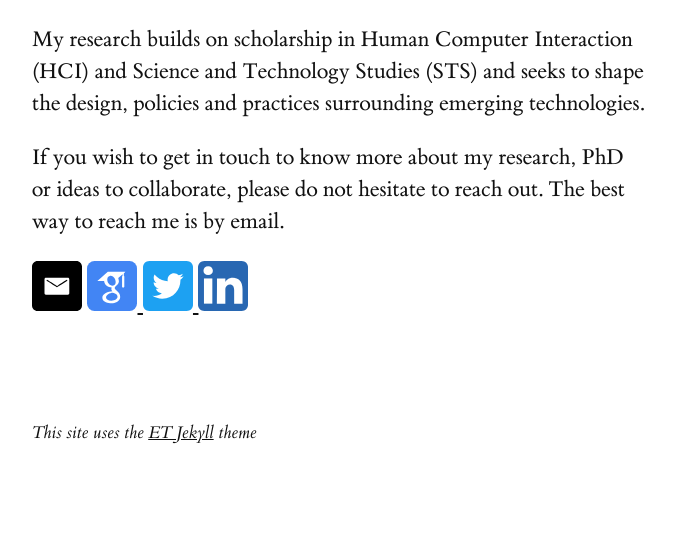
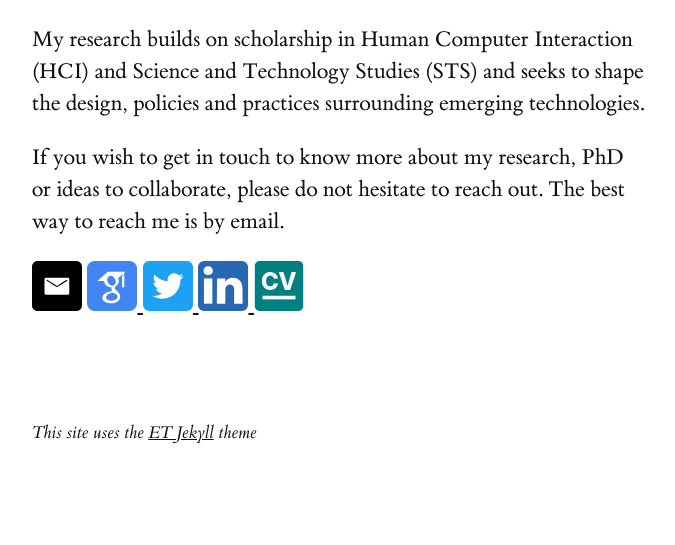
Before and after one commit to srravya/srravya.github.io, a Jekyll site: the page built from index.html, in a window 1280 px wide. Shown: the part 485-1030 px from the top of the page, without its empty margins (128-803 px from the left). Built offline with Jekyll 4.4.1, drawn with Linux system fonts in a browser that asks for light colours.

Commit message:
Add CV logo link

```diff
--- a/index.html
+++ b/index.html
@@ -45,3 +45,10 @@ If you wish to get in touch to know more about my research, PhD or ideas to coll
      alt="LinkedIn Logo Icon"
      >
 </a>
+<a target="_blank"
+   href="cv/Srravya_academic_cv.pdf">
+<img class="socials" loading="lazy"
+     src="images/cv_icon.svg"
+     alt="CV Icon"
+     >
+</a>
```
Also changed, not shown: images/cv_icon.svg (added).
